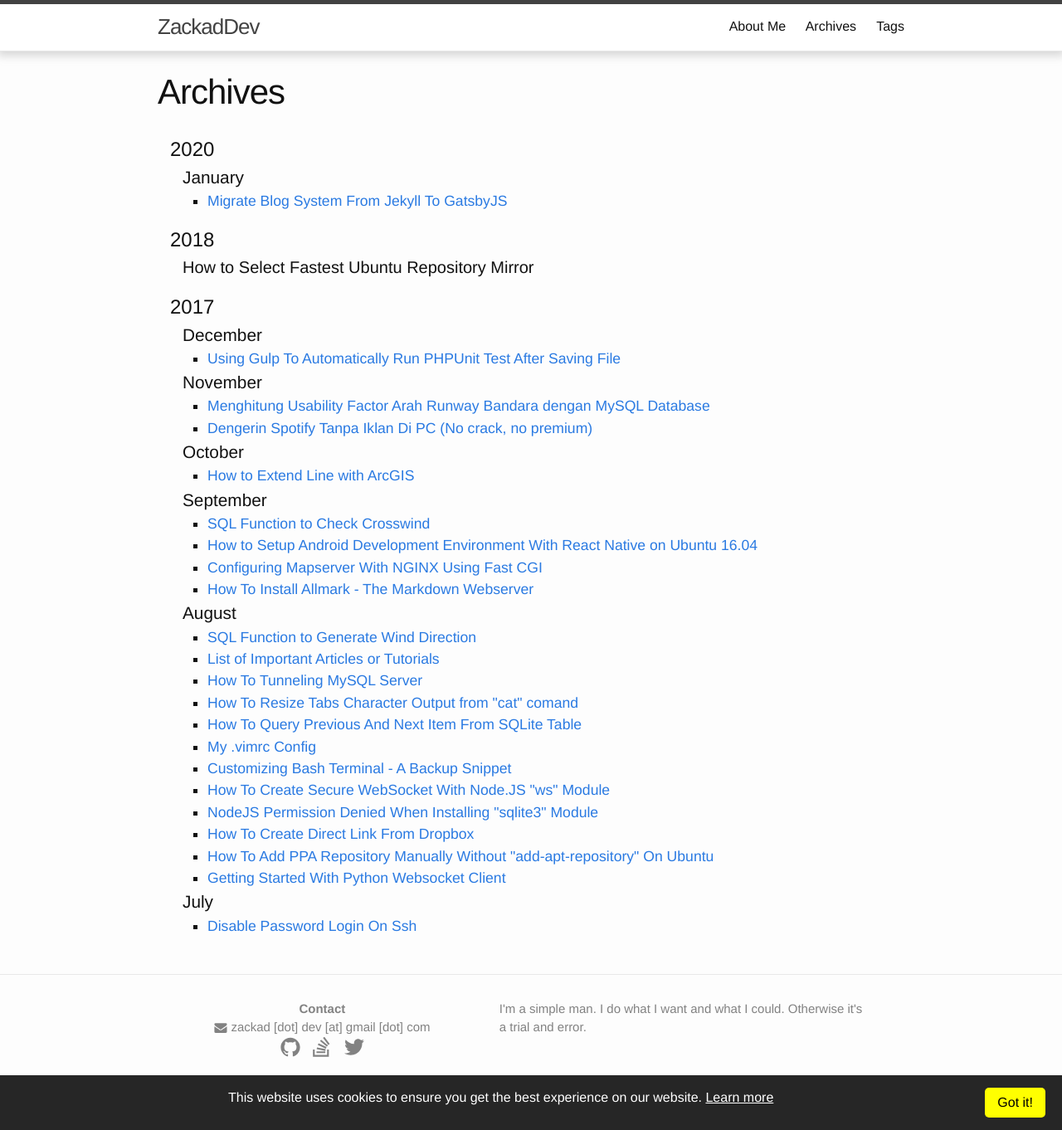
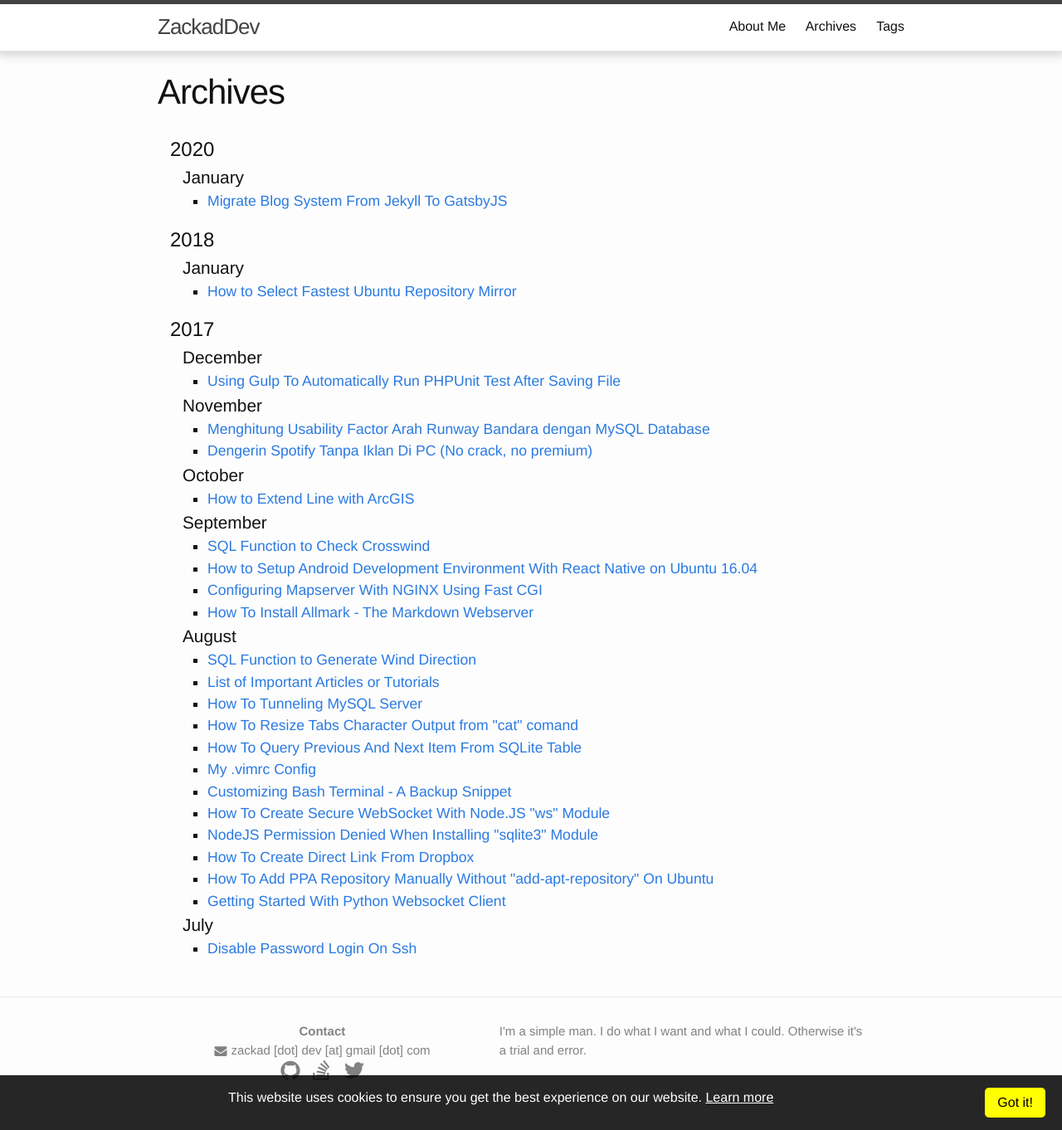
Before and after one commit to zackad/blog-src, a Jekyll site: the page built from archives.html, in a window 1280 px wide and 1362 px high. Shown: the whole window at 83% size. Built offline with Jekyll 4.4.1, drawn with Linux system fonts in a browser that asks for light colours.

Commit message:
[page] fix archive entry list

```diff
--- a/archives.html
+++ b/archives.html
@@ -29,18 +29,9 @@ permalink: /archives/
 
       {% capture year %}{{ post.date | date: "%Y" }}{% endcapture %}
       <li class="year">{{ post_year }}</li>
-
-      {% if post_month == month %}
-
-        <li>{{ post.title }}</li>
-
-      {% else %}
-
-        {% capture month %}{{ post.date | date: "%B" }}{% endcapture %}
-        <span class="month">{{ post_month }}</span>
-        <li class="archive-item"><a href="{{ post.url }}">{{ post.title }}</a></li>
-
-      {% endif %}
+      {% capture month %}{{ post.date | date: "%B" }}{% endcapture %}
+      <span class="month">{{ post_month }}</span>
+      <li class="archive-item"><a href="{{ post.url }}">{{ post.title }}</a></li>
 
     {% endif %}
 
```
